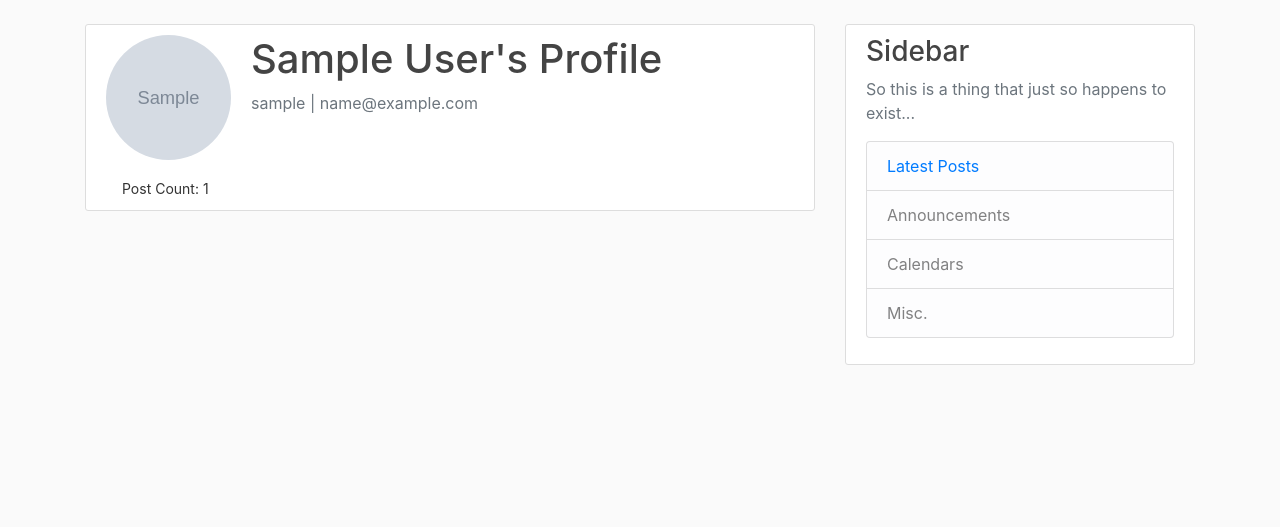
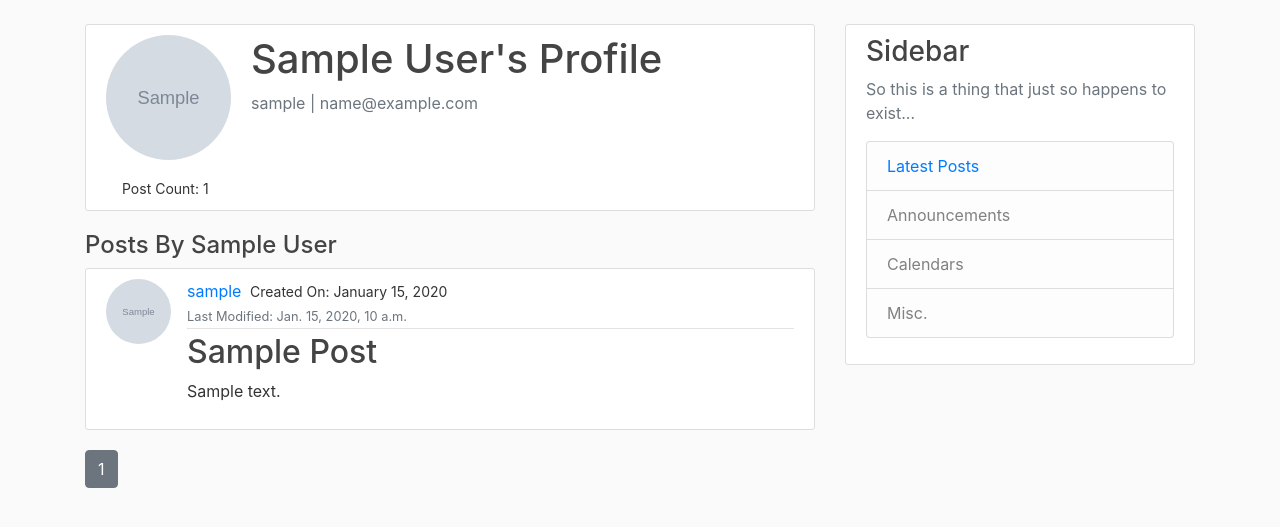
Before and after one commit to MalikMAlna/blogick, a Django app: page /profile/1/ in a window 1280 px wide. Shown: the part 56-583 px from the top of the page. Run offline with Django 3.2, Linux system fonts and the light colour scheme; a user stored in the database is signed in; tables that the repository leaves empty hold one stand-in row (values such as "Sample post"); grey boxes marked "Sample" are stand-in pictures; some libraries are stand-ins or nearby versions.

Commit message:
Adding pagination to ProfileDetailView, finally works

```diff
--- a/authentication/templates/authentication/other-profile.html
+++ b/authentication/templates/authentication/other-profile.html
@@ -21,5 +21,63 @@
     >Post Count: {{ account_post_count }} </small
   ><br />
 </div>
+{% if profile.account.display_name %}
+<h4>Posts By {{profile.account.display_name.title }}</h4>
+{% else %}
+<h4>Posts By {{ profile.account.username.title }}</h4>
+{% endif %}
+
+{%for post in posts%}
+<article class="media content-section">
+  <img
+    class="rounded-circle article-img"
+    src="{{ post.author.profile.image.url }}"
+  />
+  <div class="media-body">
+    <div class="article-metadata">
+      <a class="mr-1" href="{% url 'profile-detail' post.author.profile.pk %}"
+        >{{ post.author }}</a
+      >
+      <small style="font-size: 14px"
+        >Created On: {{ post.date_posted|date:"F d, Y" }}</small
+      ><br />
+      <small class="text-muted"
+        >Last Modified: {{ post.date_last_modified }}</small
+      >
+    </div>
+    <h2>
+      <a class="article-title" href="{% url 'post-detail' post.pk %}"
+        >{{ post.title.title }}</a
+      >
+    </h2>
+    <p class="article-content">{{ post.content }}</p>
+  </div>
+</article>
+
+{%endfor%}
+
+{% if posts %}
+
+  {% if posts.has_previous %}
+    <a class="btn btn-light mb-4" href="?page=1">First Page</a>
+    <a class="btn btn-light mb-4" href="?page={{ posts.previous_page_number }}">Previous Page</a>
+  {% endif %}
+
+  {% for page_num in posts.paginator.page_range %}
+    {% if posts.number == page_num %}
+      <a class="btn btn-secondary mb-4" href="?page={{ page_num }}">{{ page_num }}</a>
+    {% elif page_num > posts.number|add:'-3' and page_num < posts.number|add:'3' %}
+      <a class="btn btn-light mb-4" href="?page={{ page_num }}">{{ page_num }}</a>
+    {% endif %}
+  {% endfor %}
+
+  {% if posts.has_next %}
+    <a class="btn btn-light mb-4" href="?page={{ page_obj.next_page_number }}">Next Page</a>
+    <a class="btn btn-light mb-4" href="?page={{ page_obj.paginator.num_pages }}">Last Page</a>
+  {% endif %}
+
+{%endif%}
+
+
 
 {% endblock content %}
--- a/authentication/views.py
+++ b/authentication/views.py
@@ -5,6 +5,7 @@ from .forms import (RegistrationForm,
                     ProfileUpdateForm,
                     # LoginForm
                     )
+from django.core.paginator import Paginator
 from django.contrib import messages
 from django.contrib.auth.decorators import login_required
 from django.contrib.auth.mixins import LoginRequiredMixin
@@ -92,7 +93,17 @@ class ProfileDetailView(LoginRequiredMixin, DetailView):
         context["profile"] = self.get_object()
         context["account_post_count"] = Post.objects.filter(
             author=self.get_object().account).count()
+        context["posts"] = self.get_paginated_posts()
         return context
+
+    def get_paginated_posts(self):
+        posts = Post.objects.filter(
+            author=self.get_object().account).order_by('-date_posted')
+        paginator = Paginator(posts, 3)
+        page = self.request.GET.get('page')
+        paginated_posts = paginator.get_page(page)
+        return paginated_posts
+
 
 # Custom Login/Logout Views
 
```
